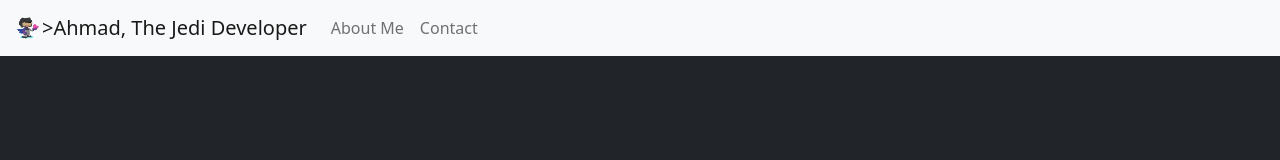
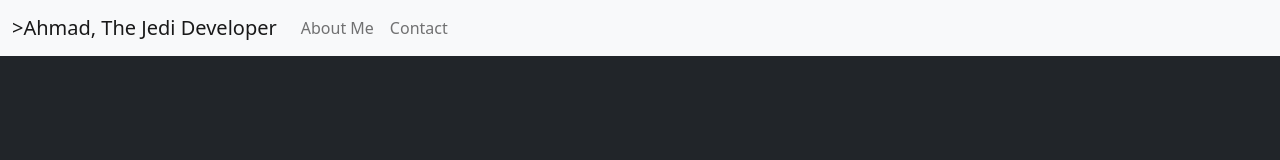
Before and after one commit to SaudiJedi/SaudiJedi.github.io, a plain HTML site: page index.html in a window 1280 px wide. Drawn offline with nearby package versions, Linux system fonts and the light colour scheme.

Commit message:
deleting the fucking img on the nav bar :(

```diff
--- a/index.html
+++ b/index.html
@@ -13,7 +13,6 @@
 <body class="bg-dark">
     <nav class="navbar navbar-expand-lg bg-light">
         <div class="container-fluid">
-            <img src="./assets/pp_navbar.png" alt="Octocat Avatar" width="30" height="24">
             <a class="navbar-brand" href="#">>Ahmad, The Jedi Developer</a>
             <button class="navbar-toggler" type="button" data-bs-toggle="collapse" data-bs-target="#navbarNavDropdown"
                 aria-controls="navbarNavDropdown" aria-expanded="false" aria-label="Toggle navigation">
```
